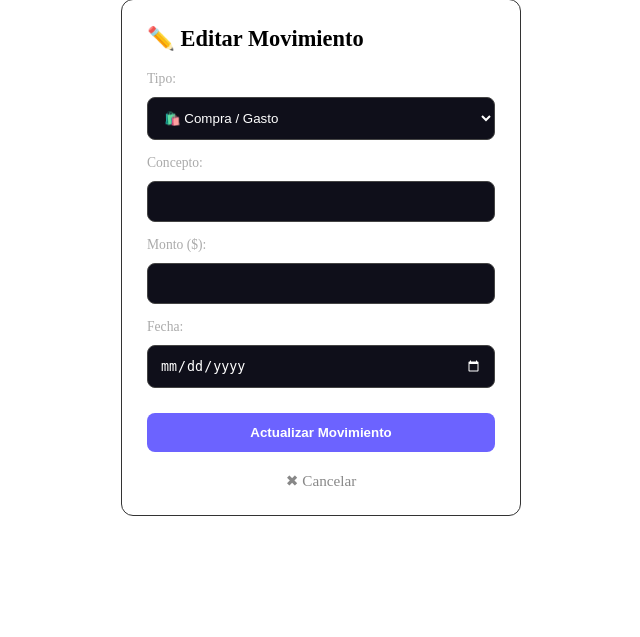
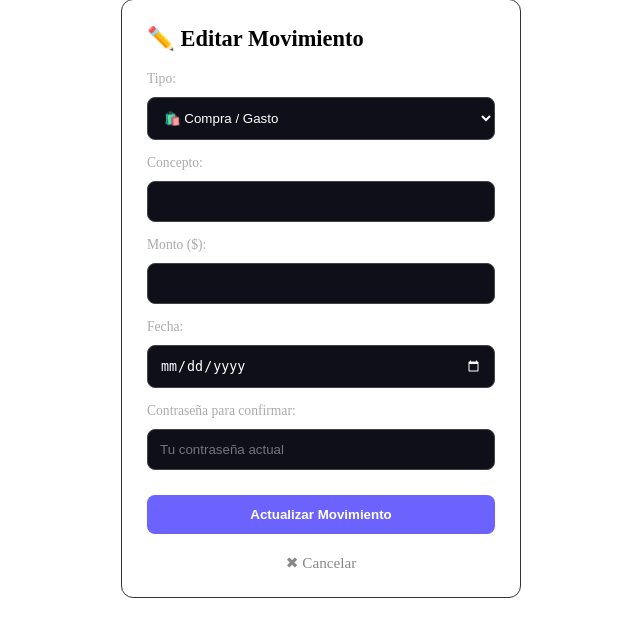
Before and after one commit to arosalesp73/control-gastos-tarjetas, a FastAPI app: template templates/editar_movimiento.html in a window 1280 px wide. Shown: the part 51-688 px from the top of the page, without its empty margins (319-959 px from the left). Run offline with FastAPI, Linux system fonts and the light colour scheme; the template is opened without the code that fills it, so the values that code supplies are empty.

Commit message:
Update editar_movimiento.html

```diff
--- a/templates/editar_movimiento.html
+++ b/templates/editar_movimiento.html
@@ -48,6 +48,11 @@
                     <input type="date" name="fecha" value="{{ mov.fecha }}" required style="color-scheme: dark;">
                 </div>
 
+                <div class="form-group">
+                    <label>Contraseña para confirmar:</label>
+                    <input type="password" name="password" placeholder="Tu contraseña actual" required>
+                </div>
+
                 <button type="submit">Actualizar Movimiento</button>
             </form>
 
```
